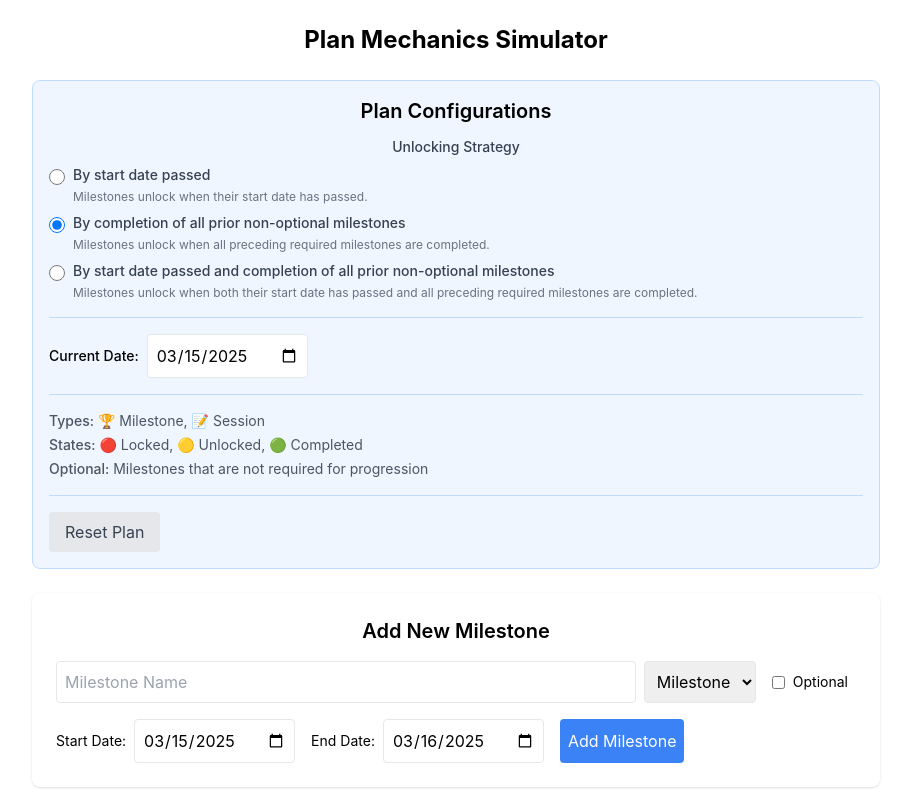
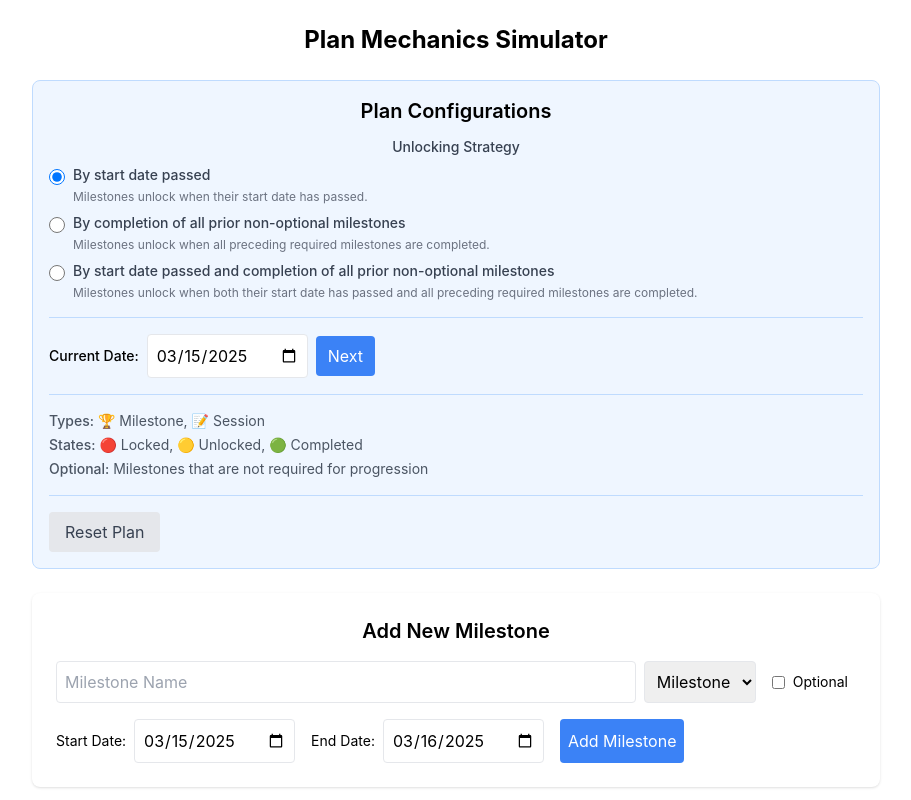
Before and after one commit to trekdemo/plan-mechanics-simulator, a React (Create React App) app: page / in a window 1280 px wide. Shown: the top 800 px of the page, without its empty margins (184-1095 px from the left). Built offline with nearby package versions, Linux system fonts and the light colour scheme.

Commit message:
Refactor PlanMechanicsSimulator to use initialUnlockStrategy and enhance milestone state management. Added functionality to update milestone states based on date and introduced a 'Next' button in PlanConfigurations for quick date navigation.

```diff
--- a/src/components/PlanConfigurations/PlanConfigurations.js
+++ b/src/components/PlanConfigurations/PlanConfigurations.js
@@ -11,6 +11,12 @@ const PlanConfigurations = ({
 }) => {
   const handleUnlockStrategyChange = (e) => {
     setUnlockStrategy(e.target.value);
+  };
+
+  const handleNextDay = () => {
+    const nextDay = new Date(currentDate);
+    nextDay.setDate(nextDay.getDate() + 1);
+    handleDateChange({ target: { value: formatDateForInput(nextDay) } });
   };
 
   return (
@@ -80,8 +86,8 @@ const PlanConfigurations = ({
         </div>
 
         <div className="pt-4 border-t border-blue-200">
-          <div className="flex items-center">
-            <label htmlFor="currentDate" className="mr-2 font-medium text-sm">Current Date:</label>
+          <div className="flex items-center space-x-2">
+            <label htmlFor="currentDate" className="font-medium text-sm">Current Date:</label>
             <input
               type="date"
               id="currentDate"
@@ -89,6 +95,12 @@ const PlanConfigurations = ({
               value={formatDateForInput(currentDate)}
               onChange={handleDateChange}
             />
+            <button
+              className="bg-blue-500 hover:bg-blue-600 text-white px-3 py-2 rounded"
+              onClick={handleNextDay}
+            >
+              Next
+            </button>
           </div>
         </div>
 
--- a/src/components/PlanMechanicsSimulator.js
+++ b/src/components/PlanMechanicsSimulator.js
@@ -8,11 +8,12 @@ import PlanConfigurations from './PlanConfigurations/PlanConfigurations';
 import { UNLOCK_STRATEGIES } from './utils';
 import { useMilestones } from './hooks/useMilestones';
 import { useCommunications } from './hooks/useCommunications';
+import { initialUnlockStrategy } from './data/seeds';
 
 const PlanMechanicsSimulator = () => {
   const startDate = new Date();
   const [currentDate, setCurrentDate] = useState(new Date());
-  const [unlockStrategy, setUnlockStrategy] = useState(UNLOCK_STRATEGIES.BY_COMPLETION);
+  const [unlockStrategy, setUnlockStrategy] = useState(initialUnlockStrategy);
   const [newMilestoneStartDate, setNewMilestoneStartDate] = useState(new Date());
   const [newMilestoneEndDate, setNewMilestoneEndDate] = useState(() => {
     const tomorrow = new Date();
@@ -71,25 +72,54 @@ const PlanMechanicsSimulator = () => {
     });
   }, []);
 
+  const updateMilestoneStatesByDate = useCallback((date) => {
+    // Strip time component from the current date for comparison
+    const currentDateStripped = new Date(date.getFullYear(), date.getMonth(), date.getDate());
+
+    setMilestones(prevMilestones => {
+      return prevMilestones.map(milestone => {
+        if (!milestone.startDate) return milestone;
+
+        // Strip time component from the milestone start date
+        const startDateStripped = new Date(
+          milestone.startDate.getFullYear(),
+          milestone.startDate.getMonth(),
+          milestone.startDate.getDate()
+        );
+
+        // For BY_DATE strategy, we only change locked -> unlocked based on date
+        // We don't want to affect milestones that are already completed
+        if (milestone.state === 'locked' && startDateStripped <= currentDateStripped) {
+          return { ...milestone, state: 'unlocked' };
+        }
+        return milestone;
+      });
+    });
+  }, []);
+
   const handleDateChange = (e) => {
     const newDate = new Date(e.target.value);
     setCurrentDate(newDate);
-    if (shouldAutoSetDates(unlockStrategy)) {
-      updateMilestoneDates(newDate);
+
+    if (unlockStrategy === UNLOCK_STRATEGIES.BY_DATE) {
+      updateMilestoneStatesByDate(newDate);
     }
   };
 
   const handleUnlockStrategyChange = useCallback((newStrategy) => {
     setUnlockStrategy(newStrategy);
-    if (shouldAutoSetDates(newStrategy)) {
-      updateMilestoneDates(currentDate);
+    if (newStrategy === UNLOCK_STRATEGIES.BY_DATE) {
+      updateMilestoneStatesByDate(currentDate);
     }
-  }, [currentDate, updateMilestoneDates, shouldAutoSetDates]);
+  }, [currentDate, updateMilestoneStatesByDate]);
 
   // Initialize dates on component mount
   React.useEffect(() => {
     if (shouldAutoSetDates(unlockStrategy)) {
       updateMilestoneDates(currentDate);
+    }
+    if (unlockStrategy === UNLOCK_STRATEGIES.BY_DATE) {
+      updateMilestoneStatesByDate(currentDate);
     }
   }, []); // Empty dependency array means this runs once on mount
 
@@ -100,7 +130,7 @@ const PlanMechanicsSimulator = () => {
   };
 
   const resetPlanMilestones = () => {
-    const newStrategy = UNLOCK_STRATEGIES.BY_COMPLETION;
+    const newStrategy = initialUnlockStrategy;
     setUnlockStrategy(newStrategy);
 
     const baseMilestones = [
--- a/src/components/data/seeds.js
+++ b/src/components/data/seeds.js
@@ -1,3 +1,5 @@
+import { UNLOCK_STRATEGIES } from '../utils';
+
 export const initialMilestones = [
   { id: 1, name: 'Milestone 1', type: 'milestone', state: 'unlocked', optional: false },
   { id: 2, name: 'Milestone 2', type: 'milestone', state: 'locked', optional: true },
@@ -6,9 +8,11 @@ export const initialMilestones = [
   { id: 5, name: 'Milestone 5', type: 'milestone', state: 'locked', optional: false }
 ];
 
+export const initialUnlockStrategy = UNLOCK_STRATEGIES.BY_DATE;
+
 export const initialCommunication = (startDate) => ({
   id: 1,
-  type: 'planm_start',
+  type: 'plan_start',
   milestone: null,
   date: startDate,
   description: 'Plan begins'
```
